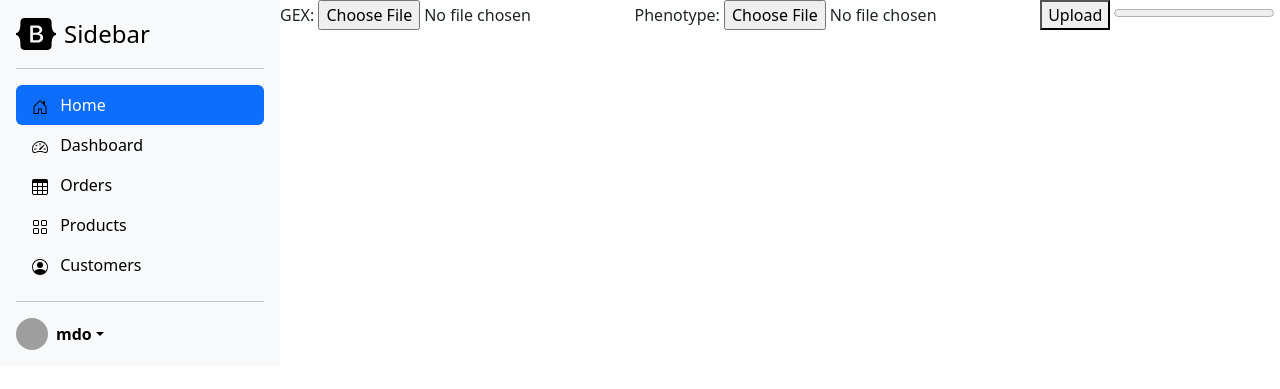
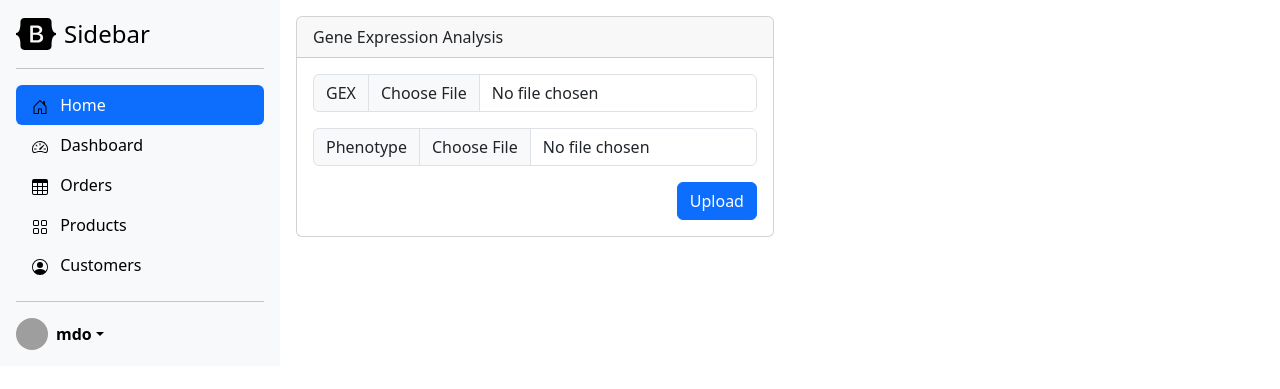
Before and after one commit to Molmed/alloy, a Django app: page /predictions/ in a window 1280 px wide. Shown: the top 389 px of the page. Run offline with Django 4.2, Linux system fonts and the light colour scheme; some libraries are stand-ins or nearby versions; grey boxes are pictures that could not be loaded.

Commit message:
Format form

```diff
--- a/predictions/templates/predictions/index.html
+++ b/predictions/templates/predictions/index.html
@@ -97,23 +97,56 @@
 
     <div class="b-example-divider b-example-vr"></div>
 
-    <form id='form' hx-encoding='multipart/form-data' hx-post='/predictions/upload/'>
-      GEX: <input type='file' name='gex'>
-      Phenotype: <input type='file' name='phenotype'>
-      <button>
-        Upload
-      </button>
-      <progress id='progress' value='0' max='100'></progress>
-    </form>
+    <div class="d-flex flex-column p-3">
+      <div class="card scrollarea">
+        <div class="card-header">
+          Gene Expression Analysis
+        </div>
 
+        <div class="card-body">
+          <form id='form' hx-encoding='multipart/form-data' hx-post='/predictions/upload/'>
+            <div id="input-fields" class="clearfix">
+              <div class="input-group mb-3">
+                <label class="input-group-text" for="fgex">GEX</label>
+                <input type='file' class="form-control" name='gex' id='fgex'>
+              </div>
 
+              <div class="input-group mb-3">
+                <label class="input-group-text" for="fphenotype">Phenotype</label>
+                <input type='file' class="form-control" name='phenotype' id="fphenotype">
+              </div>
+
+              <button class="btn btn-primary float-end">
+                Upload
+              </button>
+            </div>
+
+          </form>
+
+          <div id="loading" class="text-center d-none">
+            <div class="spinner-border text-secondary p-3" id="spinner" role="status">
+              <span class="visually-hidden">Loading...</span>
+            </div>
+            <h5 class="p-3 align-self-center">Uploading</h5>
+          </div>
+        </div>
+      </div>
+    </div>
   </main>
 
 
   <script>
     document.addEventListener("DOMContentLoaded", function() {
       htmx.on('#form', 'htmx:xhr:progress', function(evt) {
-        htmx.find('#progress').setAttribute('value', evt.detail.loaded/evt.detail.total * 100)
+        form = document.getElementById('input-fields');
+        form.classList.add('d-none');
+        spinner = document.getElementById('loading');
+        spinner.classList.remove('d-none');
+      });
+
+      htmx.on('#form', 'htmx:xhr:loadend', function(evt) {
+        spinner = document.getElementById('loading');
+        spinner.classList.add('d-none');
       });
     });
 
--- a/predictions/views.py
+++ b/predictions/views.py
@@ -44,11 +44,11 @@ def upload(request):
         # Post JSON data to API endpoint
         response = requests.post(api_endpoint, json={'gex': gex, "pheno": phenotype})
 
-        if response.status_code == 201:
+        if response.status_code == 200:
             response_json = json.loads(response.json())
             result = json.loads(response_json['result'])
             inference_df = pd.DataFrame.from_dict(result)
-            return HttpResponse(inference_df.to_html(classes='table'))
+            return HttpResponse(inference_df.transpose().to_html(classes='table'))
         else:
             error = "Inference API returned error: %s."
             return HttpResponse(error % response.status_code)
```
